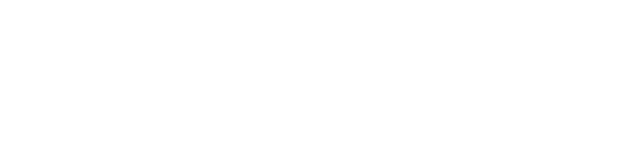
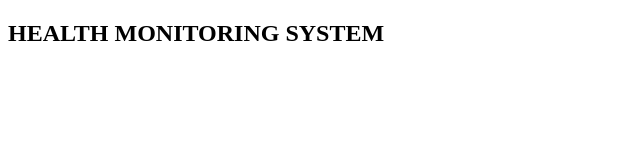
Before and after one commit to J-mar19/Classroom-Health-Monitoring-System, a plain HTML site: page index.html in a window 1280 px wide. Shown: the whole page, without its empty margins (0-640 px from the left). Drawn offline with Linux system fonts and the light colour scheme.

Commit message:
added Title to page

```diff
--- a/index.html
+++ b/index.html
@@ -6,5 +6,6 @@
 </head>
 
 <body>
+    <h2>HEALTH MONITORING SYSTEM</h2>
 </body>
 </html>
```
